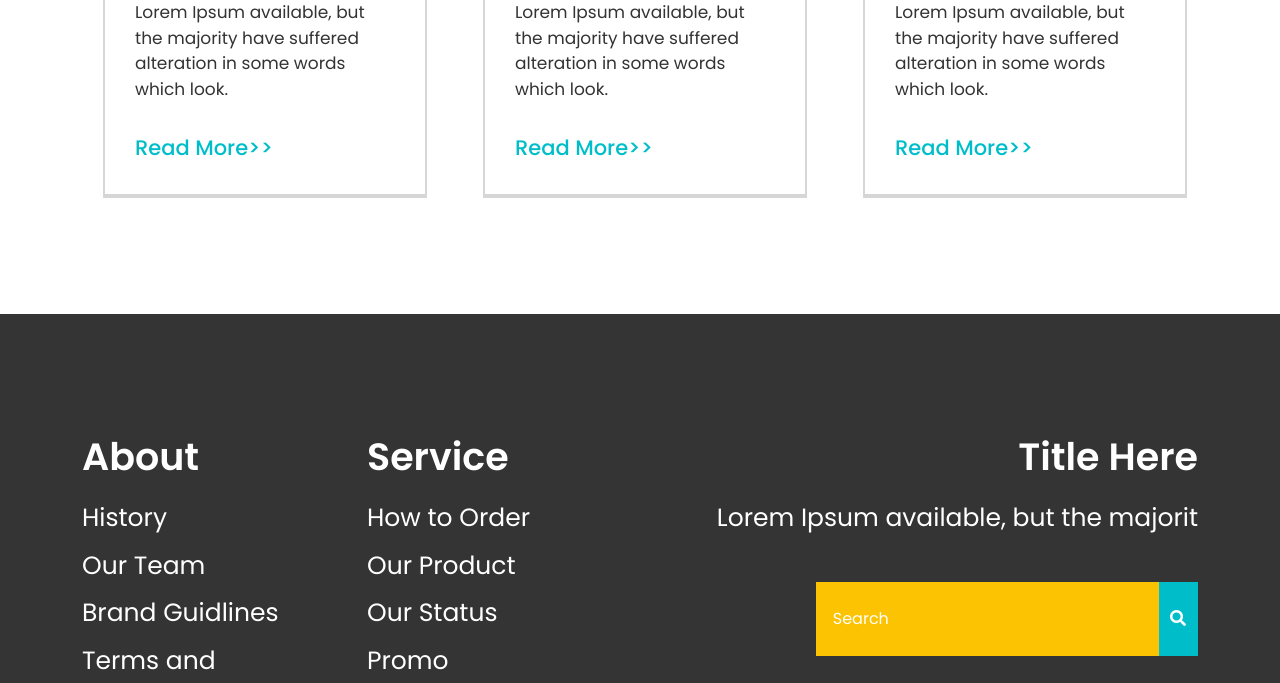
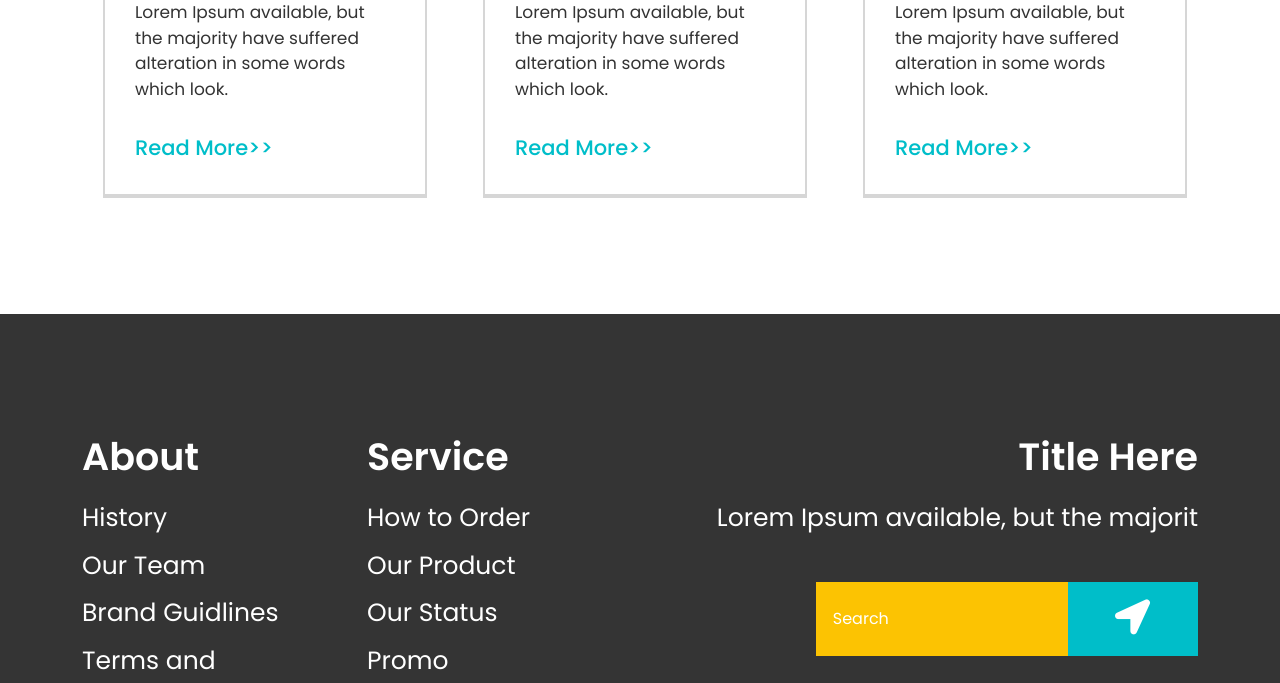
Before and after one commit to Kabir30/Animal, a plain HTML site: page index.html in a window 1280 px wide. Shown: the part 6778-7461 px from the top of the page. Drawn offline with Linux system fonts and the light colour scheme.

Commit message:
Add files via upload

```diff
--- a/css/style.css
+++ b/css/style.css
@@ -474,6 +474,13 @@ body{
 	width: 70% !important;
 	margin-left: auto;
 }
+.footer-section .input-group-text{
+	padding: .375rem 3rem !important;
+}
+.footer-section .input-group .input-group-text a {
+    color: #fff;
+    font-size: 35px;
+}
 .footer-section .social-icon{
 	margin-top: 30px;
 
--- a/index.html
+++ b/index.html
@@ -372,7 +372,7 @@
 					 <form class="d-flex">
 				        <div class="input-group">
 						  <input type="text" class="form-control" placeholder="Search" aria-label="Username">
-						  <span class="input-group-text"><a href=""><i class="fas fa-search"></i></a></span>
+						  <span class="input-group-text"><a href=""><i class="fas fa-location-arrow"></i></i></a></span>
 						</div>
 				      </form>
 				      	<div class="social-icon">
```
